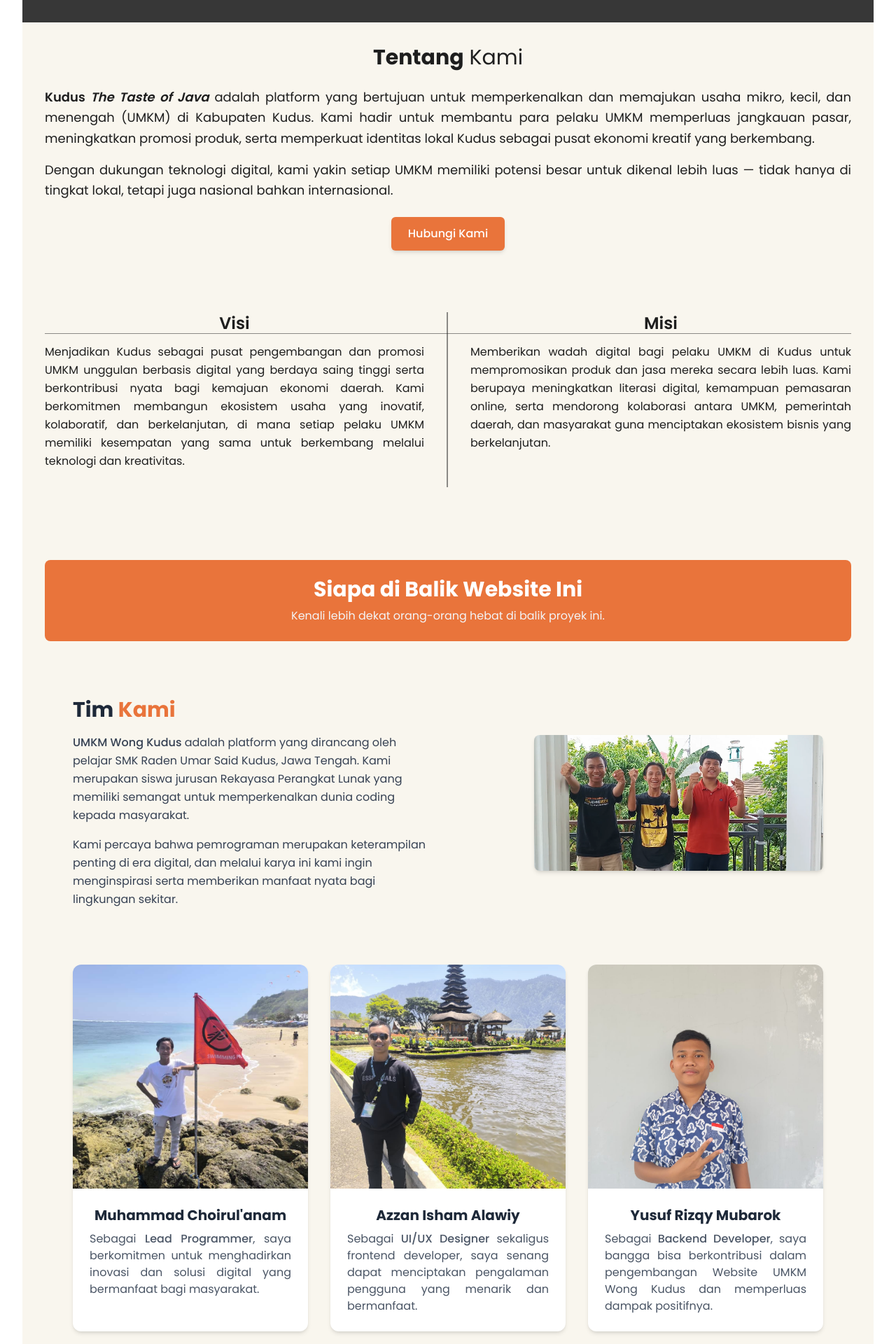
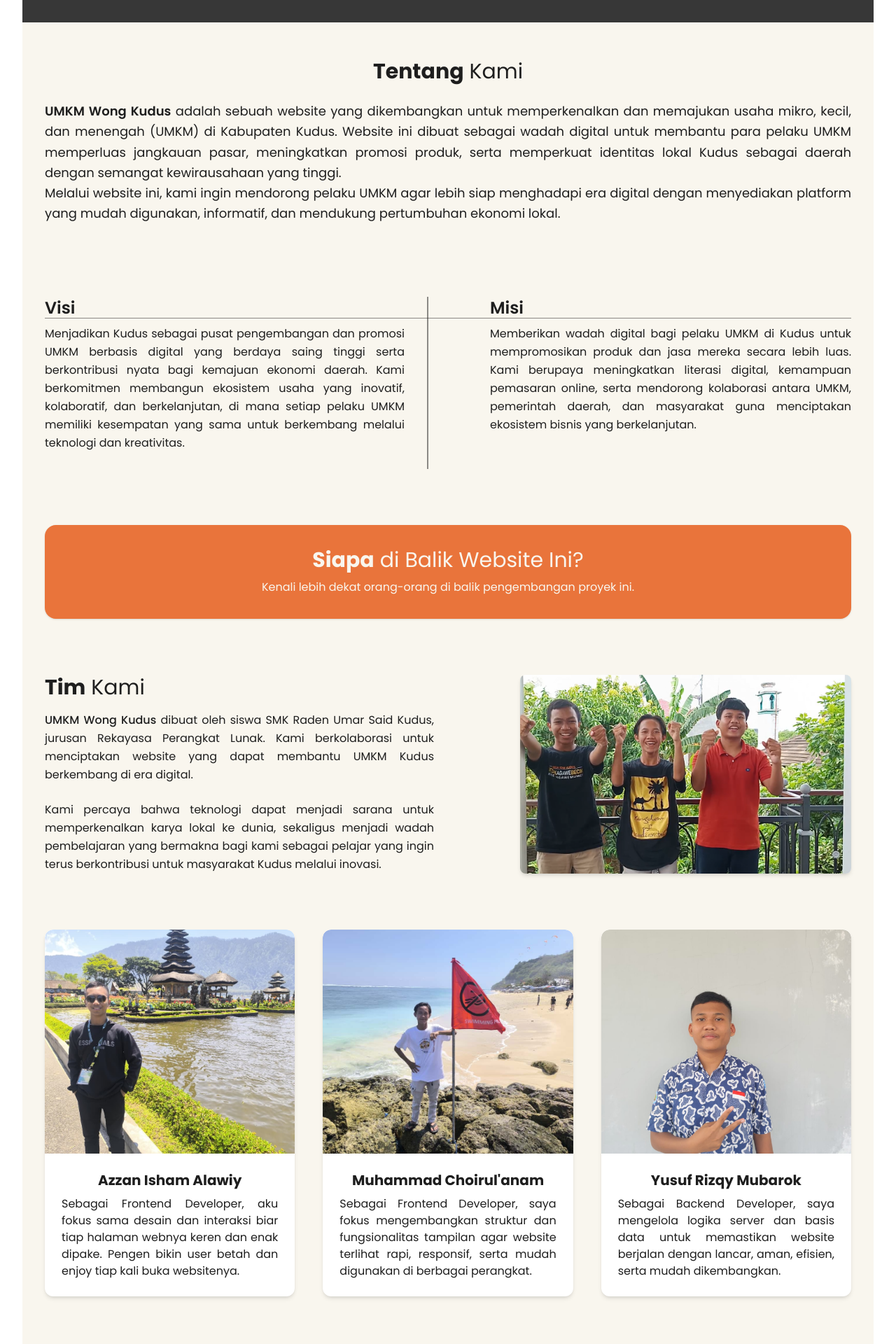
Before and after one commit to Choiranam/umkm-wong-kudus, a React (Vite) app: page /tentang-kami in a window 1280 px wide. Shown: the part 800-2720 px from the top of the page at 70% size. Built offline with nearby package versions, Linux system fonts and the light colour scheme; grey boxes are pictures that could not be loaded.

Commit message:
Fix:[MC] Responsive Layout for TentangKamiPage

```diff
--- a/src/pages/TentangKamiPage.jsx
+++ b/src/pages/TentangKamiPage.jsx
@@ -1,4 +1,5 @@
 import React from "react";
+import { motion } from "framer-motion";
 import Navbar from "../components/Navbar";
 import Footer from "../components/Footer";
 import HeroContent from "../components/HeroContent";
@@ -6,175 +7,186 @@ import PageContainer from "../components/PageContainer";
 
 const TentangKamiPage = () => {
   return (
-    <div className="bg-light min-h-screen">
+    <div className="bg-light min-h-screen font-poppins">
       <Navbar />
 
       <HeroContent
         image="/images/tentang_kami_hero_content.png"
-        title="Dari Kudus, Untuk Kudus — Cerita di Balik Kudus UMKM Explore"
-        subtitle="Kami percaya setiap usaha lokal memiliki cerita dan semangat untuk tumbuh. Melalui platform ini, kami membantu mereka dikenal lebih luas dengan sentuhan digital."
+        title="Dari Kudus untuk Kudus — Cerita di Balik UMKM Wong Kudus"
+        subtitle="Kami percaya setiap usaha lokal memiliki potensi besar untuk berkembang. Melalui platform ini, kami hadir untuk membantu UMKM Kudus agar lebih dikenal luas dengan dukungan teknologi digital."
+        className="text-center px-4 md:px-0"
       />
 
-      <PageContainer variant="default" className="flex flex-col gap-16">
+      <PageContainer
+        variant="default"
+        className="flex flex-col gap-20 px-6 md:px-0"
+      >
         {/* Tentang Kami */}
         <section className="text-dark text-center">
-          <h2 className="text-3xl font-black inline-block mr-2">Tentang</h2>
-          <h2 className="text-3xl font-normal inline-block">Kami</h2>
+          <h2 className="text-xl md:text-3xl font-normal mb-6 mt-5">
+            <span className="font-bold">Tentang</span> Kami
+          </h2>
 
-          <p className="text-lg leading-relaxed mt-6 mb-4 text-justify">
-            <span className="font-semibold">
-              Kudus <i>The Taste of Java</i>
-            </span>{" "}
-            adalah platform yang bertujuan untuk memperkenalkan dan memajukan
-            usaha mikro, kecil, dan menengah (UMKM) di Kabupaten Kudus. Kami hadir
-            untuk membantu para pelaku UMKM memperluas jangkauan pasar,
-            meningkatkan promosi produk, serta memperkuat identitas lokal Kudus
-            sebagai pusat ekonomi kreatif yang berkembang.
-          </p>
+          <div className="max-3xl mx-auto text-justify text-base md:text-lg leading-relaxed">
+            <p>
+              <span className="font-semibold">UMKM Wong Kudus</span> adalah
+              sebuah website yang dikembangkan untuk memperkenalkan dan
+              memajukan usaha mikro, kecil, dan menengah (UMKM) di Kabupaten
+              Kudus. Website ini dibuat sebagai wadah digital untuk membantu
+              para pelaku UMKM memperluas jangkauan pasar, meningkatkan promosi
+              produk, serta memperkuat identitas lokal Kudus sebagai daerah
+              dengan semangat kewirausahaan yang tinggi.
+            </p>
 
-          <p className="text-lg leading-relaxed mb-6 text-justify">
-            Dengan dukungan teknologi digital, kami yakin setiap UMKM memiliki
-            potensi besar untuk dikenal lebih luas — tidak hanya di tingkat lokal,
-            tetapi juga nasional bahkan internasional.
-          </p>
-
-          <a
-            href="/kontak"
-            className="block w-fit bg-orange text-white font-medium px-6 py-3 rounded-md shadow-md transition-all duration-300 transform hover:bg-[#D96230] hover:scale-[1.05] hover:shadow-lg hover:shadow-orange/30 active:scale-[0.97] mx-auto"
-          >
-            Hubungi Kami
-          </a>
+            <p>
+              Melalui website ini, kami ingin mendorong pelaku UMKM agar lebih
+              siap menghadapi era digital dengan menyediakan platform yang mudah
+              digunakan, informatif, dan mendukung pertumbuhan ekonomi lokal.
+            </p>
+          </div>
         </section>
 
         {/* Visi & Misi */}
         <section className="relative text-dark mt-6">
-          <div className="grid grid-cols-1 md:grid-cols-2">
+          <div className="grid grid-cols-1 md:grid-cols-2 gap-10 md:gap-14 text-center md:text-left">
             {/* Visi */}
-            <div className="md:pr-8 md:border-r-2 border-dark/50 pb-6">
-              <h2 className="text-2xl font-semibold mb-3">Visi</h2>
+            <div className="md:pr-8 md:border-r-2 border-dark/50 pb-6 space-y-4">
+              <h2 className="text-2xl font-semibold mb-2">Visi</h2>
               <p className="text-base leading-relaxed text-justify">
                 Menjadikan Kudus sebagai pusat pengembangan dan promosi UMKM
-                unggulan berbasis digital yang berdaya saing tinggi serta
-                berkontribusi nyata bagi kemajuan ekonomi daerah. Kami berkomitmen
-                membangun ekosistem usaha yang inovatif, kolaboratif, dan
-                berkelanjutan, di mana setiap pelaku UMKM memiliki kesempatan yang
-                sama untuk berkembang melalui teknologi dan kreativitas.
+                berbasis digital yang berdaya saing tinggi serta berkontribusi
+                nyata bagi kemajuan ekonomi daerah. Kami berkomitmen membangun
+                ekosistem usaha yang inovatif, kolaboratif, dan berkelanjutan,
+                di mana setiap pelaku UMKM memiliki kesempatan yang sama untuk
+                berkembang melalui teknologi dan kreativitas.
               </p>
             </div>
 
             {/* Misi */}
-            <div className="md:pl-8 pb-6">
-              <h2 className="text-2xl font-semibold mb-3">Misi</h2>
+            <div className="md:pl-8 pb-6 space-y-4">
+              <h2 className="text-2xl font-semibold mb-2">Misi</h2>
               <p className="text-base leading-relaxed text-justify">
                 Memberikan wadah digital bagi pelaku UMKM di Kudus untuk
                 mempromosikan produk dan jasa mereka secara lebih luas. Kami
-                berupaya meningkatkan literasi digital, kemampuan pemasaran online,
-                serta mendorong kolaborasi antara UMKM, pemerintah daerah, dan
-                masyarakat guna menciptakan ekosistem bisnis yang berkelanjutan.
+                berupaya meningkatkan literasi digital, kemampuan pemasaran
+                online, serta mendorong kolaborasi antara UMKM, pemerintah
+                daerah, dan masyarakat guna menciptakan ekosistem bisnis yang
+                berkelanjutan.
               </p>
             </div>
           </div>
 
-          <div className="absolute left-0 right-0 top-10 md:top-[30px] h-px bg-dark/50"></div>
+          {/* Garis tengah (desktop only) */}
+          <div className="absolute left-0 right-0 hidden md:block top-10 md:top-[30px] h-px bg-dark/50"></div>
         </section>
 
-        {/* Tim Kami */}
-        <section className="mt-10">
-          <header className="bg-orange text-white py-6 rounded-lg text-center">
-            <h1 className="text-3xl font-bold">Siapa di Balik Website Ini</h1>
-            <p className="text-gray-100 mt-2 text-base">
-              Kenali lebih dekat orang-orang hebat di balik proyek ini.
+        {/* === Tim Kami === */}
+        <section className="text-light text-center space-y-2">
+          <div className="bg-orange rounded-2xl py-8 px-4 md:px-10 shadow-sm">
+            <h1 className="text-2xl md:text-3xl font-normal">
+              <span className="font-bold">Siapa</span> di Balik Website Ini?
+            </h1>
+            <p className="text-base max-w-2xl mx-auto mt-2 leading-relaxed">
+              Kenali lebih dekat orang-orang di balik pengembangan proyek ini.
             </p>
-          </header>
+          </div>
+        </section>
 
-          <div className="max-w-7xl mx-auto px-6 md:px-10 py-12">
-            {/* Tentang Tim */}
-            <section className="flex flex-col md:flex-row items-center justify-center gap-10 max-w-6xl mx-auto py-8 mb-12">
-              <div className="flex-1 text-left">
-                <h2 className="text-3xl font-bold text-gray-800 mb-4">
-                  Tim <span className="text-orange">Kami</span>
-                </h2>
-                <p className="text-gray-700 text-base leading-relaxed mb-4">
-                  <span className="font-medium">UMKM Wong Kudus</span> adalah
-                  platform yang dirancang oleh pelajar SMK Raden Umar Said Kudus,
-                  Jawa Tengah. Kami merupakan siswa jurusan Rekayasa Perangkat
-                  Lunak yang memiliki semangat untuk memperkenalkan dunia coding
-                  kepada masyarakat.
-                </p>
-                <p className="text-gray-700 text-base leading-relaxed">
-                  Kami percaya bahwa pemrograman merupakan keterampilan penting di
-                  era digital, dan melalui karya ini kami ingin menginspirasi serta
-                  memberikan manfaat nyata bagi lingkungan sekitar.
-                </p>
-              </div>
+        {/* Tentang Tim */}
+        <section className="flex flex-col md:flex-row items-center md:items-stretch justify-between gap-10">
+          {/* === Bagian Kiri (Teks) === */}
+          <div className="flex-1 flex flex-col justify-between space-y-6 text-dark">
+            <div>
+              <h2 className="text-2xl md:text-3xl font-normal mb-4 text-center md:text-left">
+                <span className="font-bold">Tim</span> Kami
+              </h2>
 
-              <div className="flex-1 flex justify-center md:justify-end">
+              {/* === Gambar hanya muncul di mobile tepat di bawah judul === */}
+              <div className="block md:hidden mb-6">
                 <img
                   src="/images/team.png"
                   alt="Foto Tim"
-                  className="w-4/5 max-w-md rounded-lg shadow-md object-contain"
+                  className="w-full h-auto max-h-[350px] rounded-lg shadow-md object-cover"
                 />
               </div>
-            </section>
 
-            {/* Anggota Tim */}
-            <div className="grid grid-cols-1 sm:grid-cols-2 lg:grid-cols-3 gap-8">
-              <div className="group bg-white rounded-xl shadow-md overflow-hidden hover:shadow-lg transition duration-300">
-                <img
-                  src="/images/anam.jpg"
-                  alt="Muhammad Choirul'anam"
-                  className="w-full h-80 object-cover"
-                />
-                <div className="p-6">
-                  <h3 className="text-xl font-bold text-gray-800 group-hover:text-orange transition">
-                    Muhammad Choirul'anam
-                  </h3>
-                  <p className="text-gray-600 mt-2 text-justify">
-                    Sebagai <span className="font-medium">Lead Programmer</span>,
-                    saya berkomitmen untuk menghadirkan inovasi dan solusi digital
-                    yang bermanfaat bagi masyarakat.
-                  </p>
-                </div>
-              </div>
+              <div className="space-y-6 text-base leading-relaxed text-justify">
+                <p>
+                  <span className="font-medium">UMKM Wong Kudus</span> dibuat
+                  oleh siswa SMK Raden Umar Said Kudus, jurusan Rekayasa
+                  Perangkat Lunak. Kami berkolaborasi untuk menciptakan website
+                  yang dapat membantu UMKM Kudus berkembang di era digital.
+                </p>
 
-              <div className="group bg-white rounded-xl shadow-md overflow-hidden hover:shadow-lg transition duration-300">
-                <img
-                  src="/images/isham.jpg"
-                  alt="Azzan Isham Alawiy"
-                  className="w-full h-80 object-cover"
-                />
-                <div className="p-6">
-                  <h3 className="text-xl font-bold text-gray-800 group-hover:text-orange transition">
-                    Azzan Isham Alawiy
-                  </h3>
-                  <p className="text-gray-600 mt-2 text-justify">
-                    Sebagai <span className="font-medium">UI/UX Designer</span>{" "}
-                    sekaligus frontend developer, saya senang dapat menciptakan
-                    pengalaman pengguna yang menarik dan bermanfaat.
-                  </p>
-                </div>
-              </div>
-
-              <div className="group bg-white rounded-xl shadow-md overflow-hidden hover:shadow-lg transition duration-300">
-                <img
-                  src="/images/yusuf.jpg"
-                  alt="Yusuf Rizqy Mubarok"
-                  className="w-full h-80 object-cover"
-                />
-                <div className="p-6">
-                  <h3 className="text-xl font-bold text-gray-800 group-hover:text-orange transition">
-                    Yusuf Rizqy Mubarok
-                  </h3>
-                  <p className="text-gray-600 mt-2 text-justify">
-                    Sebagai <span className="font-medium">Backend Developer</span>,
-                    saya bangga bisa berkontribusi dalam pengembangan Website UMKM
-                    Wong Kudus dan memperluas dampak positifnya.
-                  </p>
-                </div>
+                <p>
+                  Kami percaya bahwa teknologi dapat menjadi sarana untuk
+                  memperkenalkan karya lokal ke dunia, sekaligus menjadi wadah
+                  pembelajaran yang bermakna bagi kami sebagai pelajar yang
+                  ingin terus berkontribusi untuk masyarakat Kudus melalui
+                  inovasi.
+                </p>
               </div>
             </div>
           </div>
+
+          {/* === Gambar hanya muncul di desktop === */}
+          <div className="hidden md:flex flex-1 justify-center md:justify-end">
+            <img
+              src="/images/team.png"
+              alt="Foto Tim"
+              className="w-full md:w-[85%] h-auto max-h-[350px] rounded-lg shadow-md object-cover"
+            />
+          </div>
         </section>
+
+        {/* Anggota Tim */}
+        <div className="grid grid-cols-1 sm:grid-cols-2 lg:grid-cols-3 gap-10 pb-10">
+          {[
+            {
+              name: "Azzan Isham Alawiy",
+              role: "Frontend Developer",
+              desc: "Sebagai Frontend Developer, aku fokus sama desain dan interaksi biar tiap halaman webnya keren dan enak dipake. Pengen bikin user betah dan enjoy tiap kali buka websitenya.",
+              image: "/images/isham.jpg",
+            },
+            {
+              name: "Muhammad Choirul'anam",
+              role: "Frontend Developer",
+              desc: "Sebagai Frontend Developer, saya fokus mengembangkan struktur dan fungsionalitas tampilan agar website terlihat rapi, responsif, serta mudah digunakan di berbagai perangkat.",
+              image: "/images/anam.jpg",
+            },
+            {
+              name: "Yusuf Rizqy Mubarok",
+              role: "Backend Developer",
+              desc: "Sebagai Backend Developer, saya mengelola logika server dan basis data untuk memastikan website berjalan dengan lancar, aman, efisien, serta mudah dikembangkan.",
+              image: "/images/yusuf.jpg",
+            },
+          ].map((data) => (
+            <motion.div
+              key={data.name}
+              className="bg-white rounded-xl shadow-md overflow-hidden cursor-pointer group"
+              whileHover={{ y: -4 }}
+              transition={{ duration: 0.2 }}
+            >
+              <div className="relative rounded-t-xl overflow-hidden">
+                <img
+                  src={data.image}
+                  alt={data.name}
+                  className="w-full h-72 sm:h-80 object-cover"
+                />
+                <div className="absolute inset-0 bg-black/0 group-hover:bg-black/10 transition-all duration-300"></div>
+              </div>
+
+              <div className="p-5 sm:p-6 space-y-2">
+                <h3 className="text-lg sm:text-xl font-bold text-dark group-hover:text-orange transition">
+                  {data.name}
+                </h3>
+                <p className="text-dark text-justify text-sm sm:text-base">
+                  {data.desc}
+                </p>
+              </div>
+            </motion.div>
+          ))}
+        </div>
       </PageContainer>
 
       <Footer />
```
